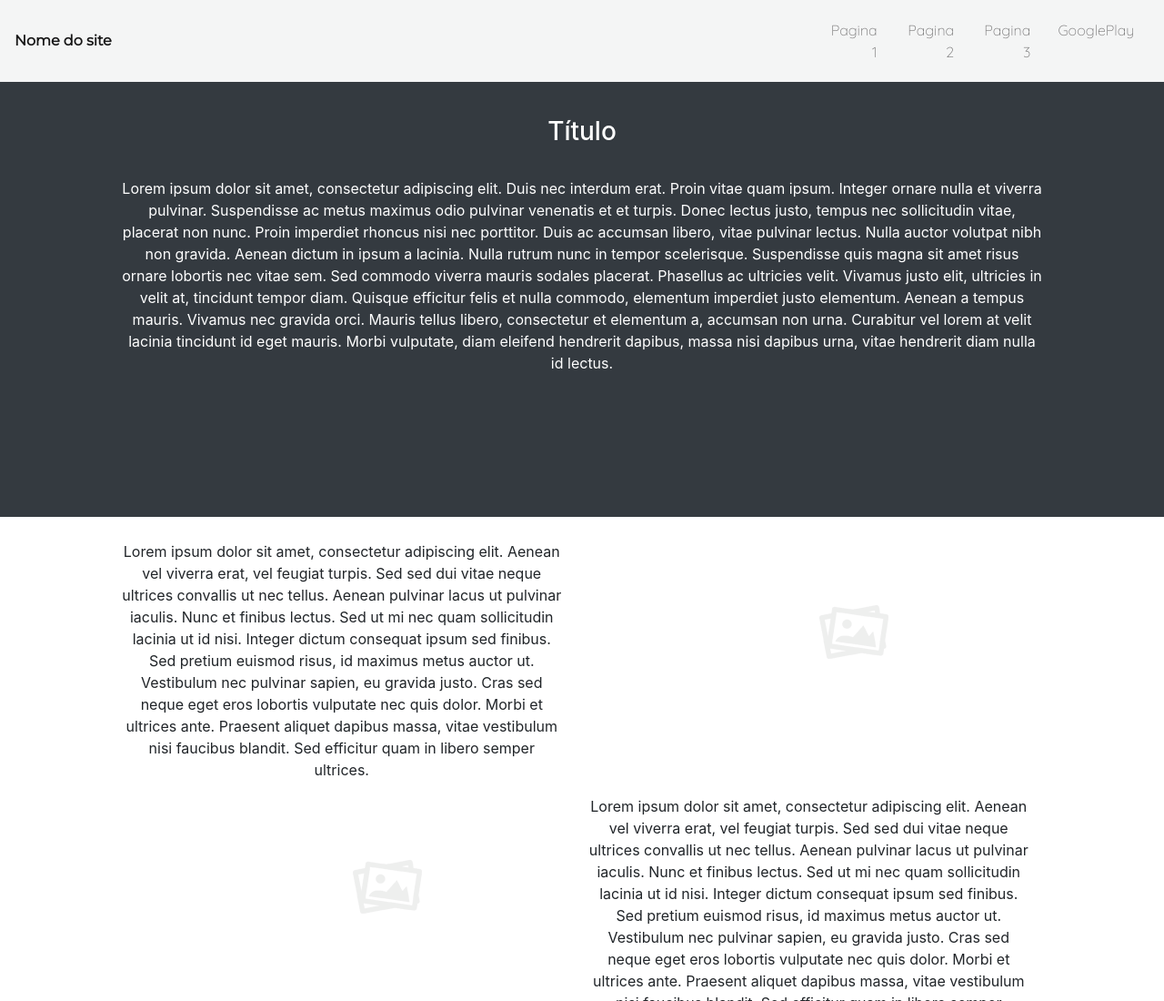
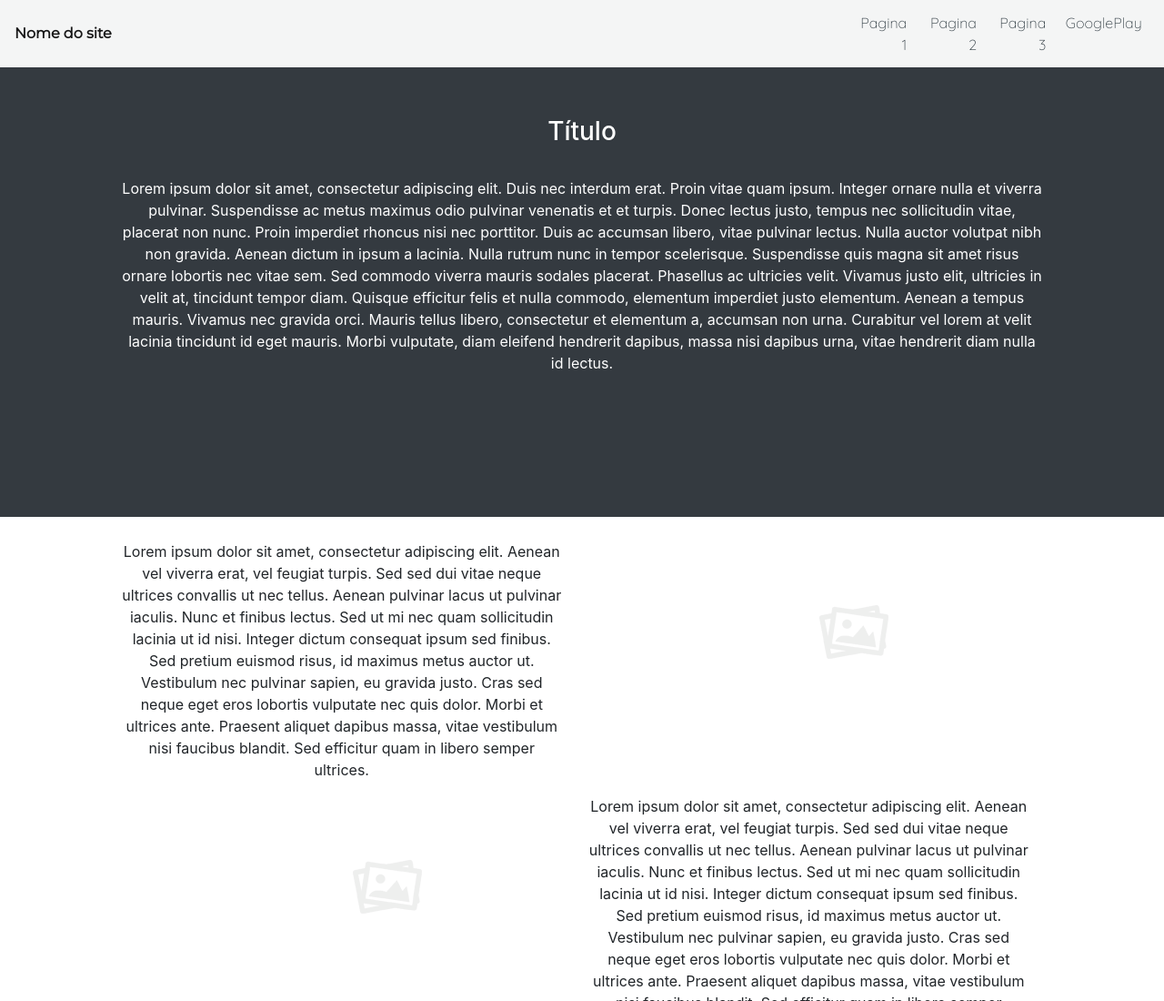
Before and after one commit to leonardokenji/site-jogo, a plain HTML site: page pagetwo.html in a window 1280 px wide. Shown: the top 1100 px of the page at 91% size. Drawn offline with nearby package versions, Linux system fonts and the light colour scheme.

Commit message:
Update pagetwo.html

```diff
--- a/pagetwo.html
+++ b/pagetwo.html
@@ -40,16 +40,16 @@
 
   <ul class="navbar-nav ml-auto menu-bar">
     <li class="<nav-i></nav-i>tem">
-      <a class="nav-link" href="index.html" style="padding-left: 15px;">Pagina 1</a>
+      <a class="nav-link2" href="index.html" style="padding-left: 15px;">Pagina 1</a>
     </li>
     <li class="<nav-i></nav-i>nav-item">
-      <a class="nav-link" href="pagetwo.html" style="padding-left: 15px;">Pagina 2</a>
+      <a class="nav-link2" href="pagetwo.html" style="padding-left: 15px;">Pagina 2</a>
     </li>
     <li class="<nav-i></nav-i>nav-item">
-      <a class="nav-link" href="#" style="padding-left: 15px;">Pagina 3</a>
+      <a class="nav-link2" href="#" style="padding-left: 15px;">Pagina 3</a>
     </li>
     <li class="<nav-i></nav-i>nav-item">
-      <a class="nav-link" href="#" style="padding-left: 15px;">GooglePlay</a>
+      <a class="nav-link2" href="#" style="padding-left: 15px;">GooglePlay</a>
     </li>
   </ul>
 
```
